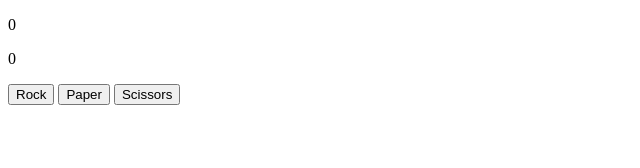
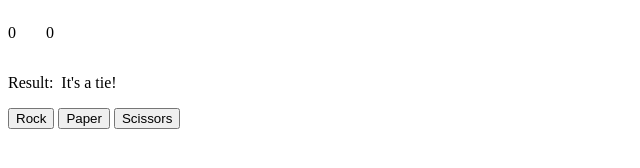
Before and after one commit to drewkubacki/rock-paper-scissors, a plain HTML site: page index.html in a window 1280 px wide. Both pictures are taken after a click on the button "Rock". Shown: the whole page, without its empty margins (0-640 px from the left). Drawn offline with Linux system fonts and the light colour scheme.

Commit message:
Organized layout and added result section to display a message based on the round results

```diff
--- a/index.html
+++ b/index.html
@@ -7,9 +7,13 @@
         <title>Rock Paper Scissors</title>
     </head>
     <body>
-        <div id="container">
+        <div class="scoreboard">
             <p id="playerOneScore">0</p>
             <p id="playerTwoScore">0</p>
+        </div>
+        <div class="scoreMessage">
+            <p>Result: </p>
+            <p id="roundMessage"></p>
         </div>
         <button id="rock">Rock</button>
         <button id="paper">Paper</button>
--- a/style.css
+++ b/style.css
@@ -0,0 +1,11 @@
+.scoreboard {
+    display: flex;
+    flex-direction: row;
+    gap: 30px;
+}
+
+.scoreMessage {
+    display: flex;
+    flex-direction: row;
+    gap: 8px;
+}
--- a/updatedIndex.js
+++ b/updatedIndex.js
@@ -21,12 +21,13 @@ function getComputerChoice() {
 function playRound(playerSelection, computerSelection) {
     let playerOneScore = Number(document.querySelector('#playerOneScore').textContent);
     let playerTwoScore = Number(document.querySelector('#playerTwoScore').textContent);
+    let roundMessage = document.querySelector('#roundMessage');
     let message = "";
     computerSelection = getComputerChoice();
 
     if (playerSelection === computerSelection) {
         message = "It's a tie!";
-        console.log(message);
+        roundMessage.textContent = message;
         return [playerSelection, message];
 
      } else if (playerSelection === "rock" && computerSelection === "paper" || playerSelection === "paper" && computerSelection === "scissors" || playerSelection === "scissors" && computerSelection === "rock"){
@@ -34,6 +35,7 @@ function playRound(playerSelection, computerSelection) {
         console.log(message);
         let score = playerTwoScore += 1;
         document.querySelector('#playerTwoScore').textContent = score;
+        roundMessage.textContent = message;
         return [playerSelection, message];
 
      } else if (playerSelection === "rock" && computerSelection === "scissors" || playerSelection === "paper" && computerSelection === "rock" || playerSelection === "scissors" && computerSelection === "paper"){
@@ -41,6 +43,7 @@ function playRound(playerSelection, computerSelection) {
         console.log(message);
         let score = playerOneScore += 1;
         document.querySelector('#playerOneScore').textContent = score;
+        roundMessage.textContent = message;
         return [playerSelection, message];
 
      } else {
```
